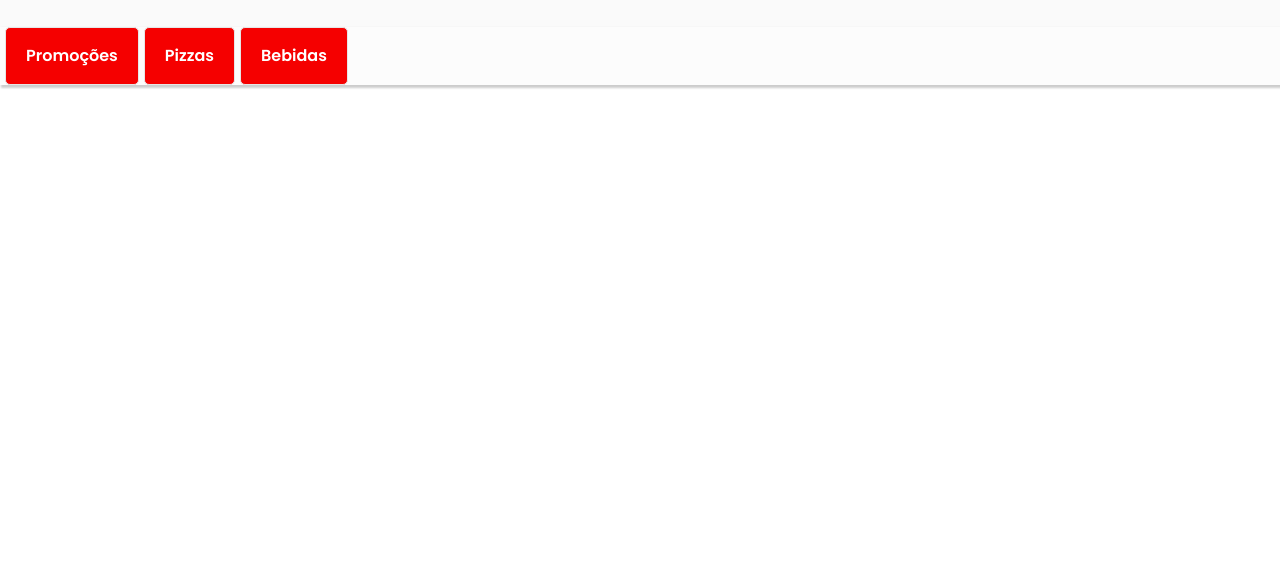
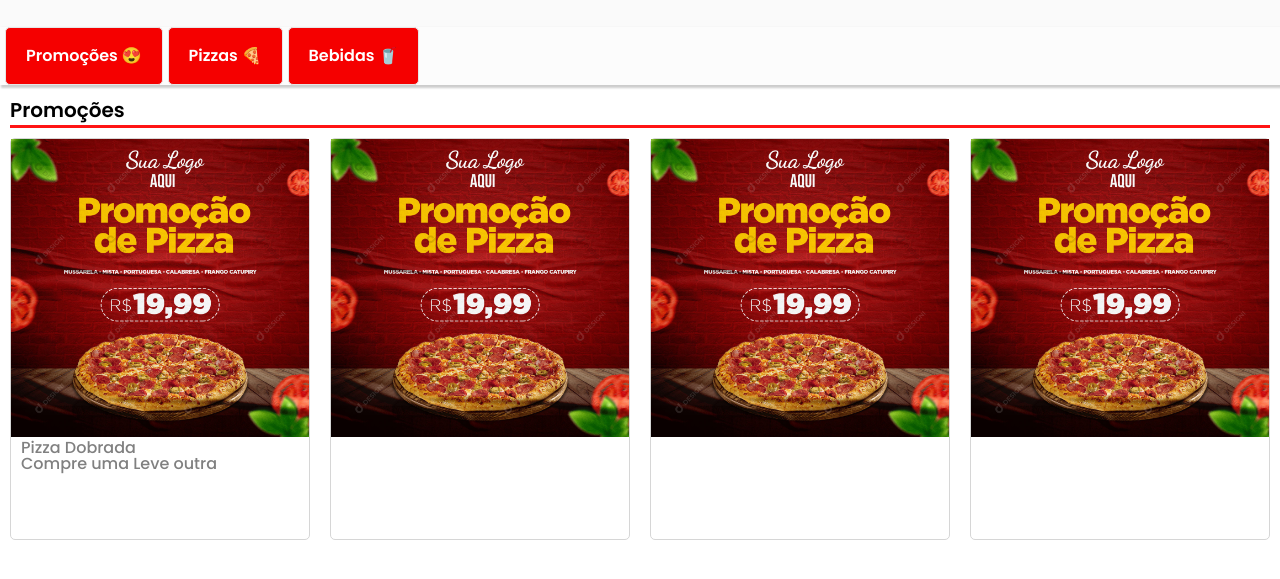
Before and after one commit to vitor-cf/menu-pizza, a plain HTML site: page index.html in a window 1280 px wide. Shown: the part 53-632 px from the top of the page. Drawn offline with Linux system fonts and the light colour scheme.

Commit message:
modificacaoCardapio

```diff
--- a/index.html
+++ b/index.html
@@ -19,18 +19,44 @@
 
         <div class="menu">
             <div class="item">
-                <a class="link-menu" href=""><h1 class="text-menu">Promoções</h1></a>
+                <a class="link-menu" href=""><h1 class="text-menu">Promoções &#128525</h1></a>
 
             </div>
             <div class="item">
-                <a class="link-menu" href=""><h1 class="text-menu">Pizzas</h1></a>
+                <a class="link-menu" href=""><h1 class="text-menu">Pizzas 🍕</h1></a>
 
             </div>
             <div class="item">
-                <a class="link-menu" href=""><h1 class="text-menu">Bebidas</h1></a>
+                <a class="link-menu" href=""><h1 class="text-menu">Bebidas 🥤</h1></a>
 
             </div>
         </div>
     </section>
+
+    <!-- promoções -->
+    <section class="promoção">
+        <div class="titulo">
+            <h1 class="promocoes">Promoções</h1>
+        </div>
+        <div class="box">
+            <div class="box-pizza">
+                <img src="img/10002253.jpg" alt="">
+                <span>Pizza Dobrada</span><br>
+                <span>Compre uma Leve outra</span>
+            </div>
+            <div class="box-pizza">
+                <img src="img/10002253.jpg" alt="">
+            </div>
+            <div class="box-pizza">
+                <img src="img/10002253.jpg" alt="">
+
+            </div>
+            <div class="box-pizza">
+                <img src="img/10002253.jpg" alt="">
+            </div>
+        </div>
+
+
+        </section>
 </body>
 </html>
--- a/style.css
+++ b/style.css
@@ -40,3 +40,43 @@ body {
     background-color: rgb(212, 1, 1);
     transform: translateY(-5px);
 }
+.titulo{
+    margin-left: 10px;
+    margin-right: 10px;
+    height: 30px;
+    display: flex;
+    align-items: center;
+    margin-top: 10px;
+    border-bottom: 3px solid rgb(255, 20, 20);
+}
+
+
+.promocoes{
+    font-size: 20px;
+    font-weight: 600;
+}
+.box {
+    width: 100%;
+    display: flex;
+    flex-wrap:nowrap;
+}
+
+.box-pizza {
+    width: 100%;
+    height: 400px;
+    background-color: rgb(255, 255, 255);
+    margin: 10px;
+    border: 1px solid rgb(214, 214, 214);
+    border-radius: 5px;
+
+}
+span {
+    color: grey;
+    font-weight: 500;
+    margin-left: 10px;
+    margin-top: 30px;
+}
+img {
+    background-color: grey;
+    width: 100%;
+}
```
Also changed, not shown: img/10002253.jpg (added), img/pizza1.webp (added), 1 other file.
